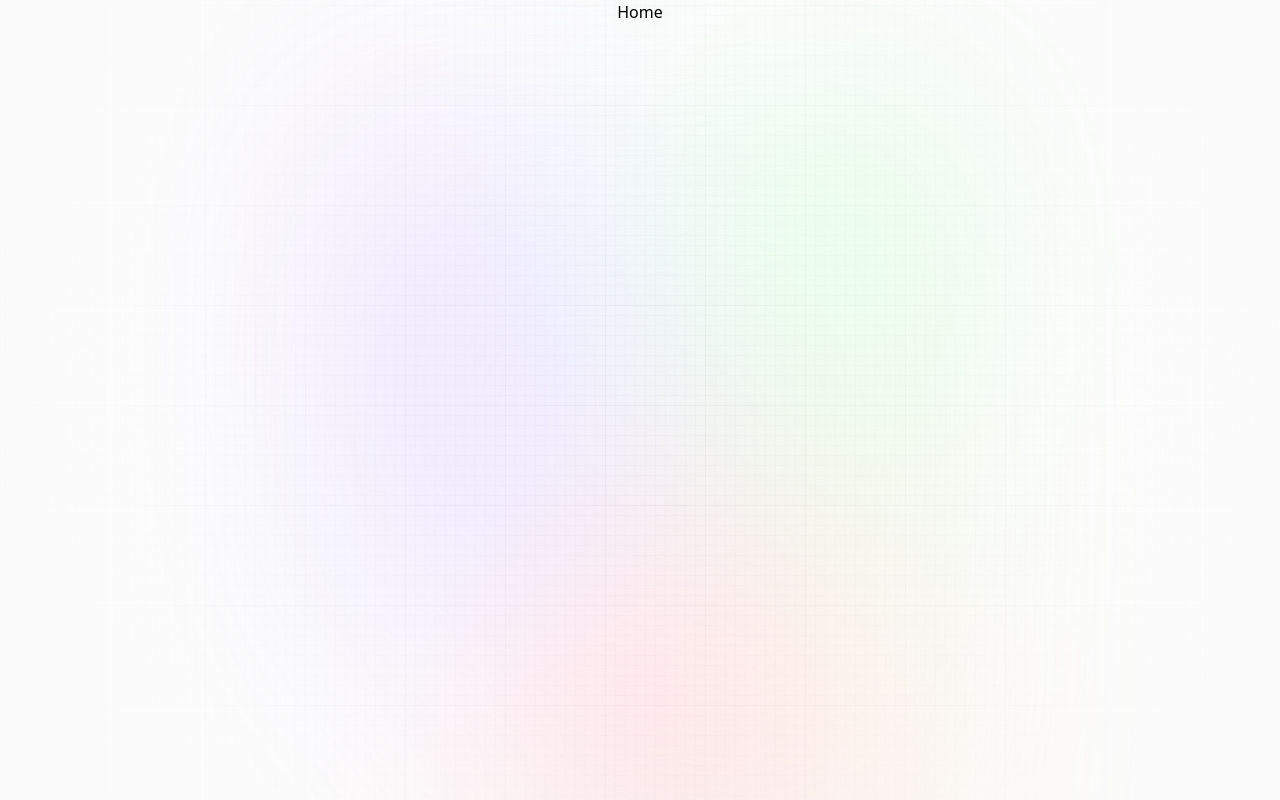
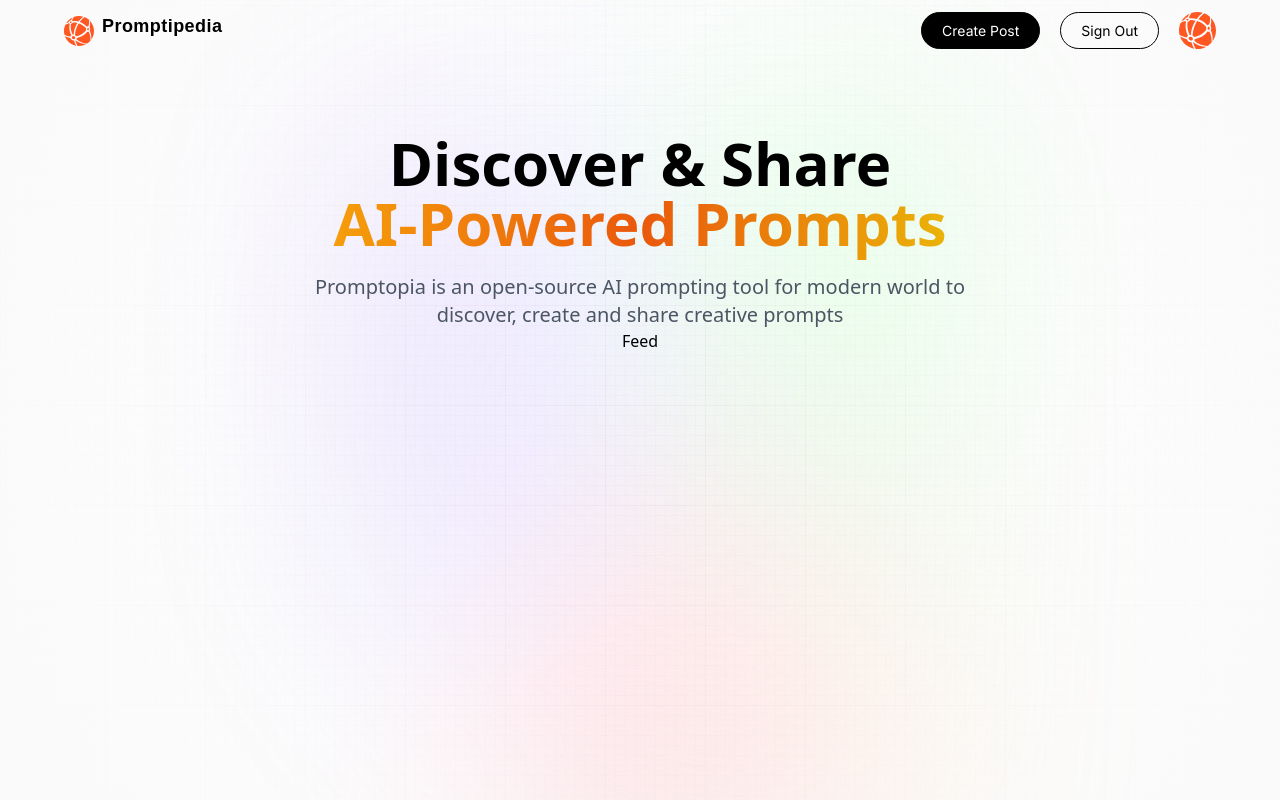
Before and after one commit to PatrickZimmerer/Next13-Promptipedia, a Next.js app: page / in a window 1280 px wide. Built offline with nearby package versions, Linux system fonts and the light colour scheme.

Commit message:
finished layout for nav, added feed component

```diff
--- a/app/layout.jsx
+++ b/app/layout.jsx
@@ -1,4 +1,6 @@
 import '@styles/globals.css';
+import Nav from '@components/Nav';
+import Provider from '@components/Provider';
 
 export const metadata = {
 	title: 'Promptipedia',
@@ -12,7 +14,10 @@
 				<div className="main">
 					<div className="gradient" />
 				</div>
-				<main className="app">{children}</main>
+				<main className="app">
+					<Nav />
+					{children}
+				</main>
 			</body>
 		</html>
 	);
--- a/app/page.jsx
+++ b/app/page.jsx
@@ -1,7 +1,20 @@
-import React from 'react';
+import Feed from '@components/Feed';
 
 function Home() {
-	return <div>Home</div>;
+	return (
+		<section className="w-full flex justify-center flex-col items-center">
+			<h1 className="head_text text-center">
+				Discover & Share
+				<br className="max-md:hidden" />
+				<span className="orange_gradient text-center">AI-Powered Prompts</span>
+			</h1>
+			<p className="desc text-center">
+				Promptopia is an open-source AI prompting tool for modern world to discover, create and
+				share creative prompts
+			</p>
+			<Feed />
+		</section>
+	);
 }
 
 export default Home;
--- /dev/null
+++ b/components/Feed.jsx
@@ -0,0 +1,7 @@
+import React from 'react';
+
+function Feed() {
+	return <div>Feed</div>;
+}
+
+export default Feed;
--- /dev/null
+++ b/components/Nav.jsx
@@ -0,0 +1,134 @@
+'use client';
+
+import Link from 'next/link';
+import Image from 'next/image';
+import { useState, useEffect } from 'react';
+import { signIn, signOut, useSession, getProviders } from 'next-auth/react';
+
+function Nav() {
+	const isUserLoggedIn = true;
+
+	const [providers, setProviders] = useState(null);
+
+	const [toggleDropdown, setToggleDropdown] = useState(false);
+
+	useEffect(() => {
+		const setProviders = async () => {
+			const respone = await getProviders();
+
+			setProviders(response);
+		};
+	}, []);
+
+	return (
+		<nav className="flex justify-between w-full mb-16 pt-3">
+			<Link href="/" className="flex gap-2 justify-center">
+				<Image
+					src="/assets/images/logo.svg"
+					alt="Promptipedia Logo"
+					width={30}
+					height={30}
+					className="object-contain"
+				/>
+				<p className="logo_text">Promptipedia</p>
+			</Link>
+			<div className="sm:flex hidden">
+				{isUserLoggedIn ? (
+					<div className="flex gap-3 md:gap-5">
+						<Link href="/create-prompt" className="black_btn">
+							Create Post
+						</Link>
+
+						<button type="button" onClick={signOut} className="outline_btn">
+							Sign Out
+						</button>
+
+						<Link href="/profile">
+							<Image
+								src="/assets/images/logo.svg"
+								alt="profile"
+								width={37}
+								height={37}
+								className="rounded-fill"
+							/>
+						</Link>
+					</div>
+				) : (
+					<>
+						{providers &&
+							Object.values(providers).map((provider) => (
+								<button
+									type="button"
+									key={provider.name}
+									onClick={() => signIn(provider.id)}
+									className="black_btn"
+								>
+									Sign In
+								</button>
+							))}
+					</>
+				)}
+			</div>
+			{/* Mobile Navigation */}
+			<div className="sm:hidden flex relative">
+				{isUserLoggedIn ? (
+					<div className="flex">
+						<Image
+							src="/assets/images/logo.svg"
+							width={37}
+							height={37}
+							className="rounded-full"
+							alt="profile"
+							onClick={() => setToggleDropdown((prev) => !prev)}
+						/>
+
+						{toggleDropdown && (
+							<div className="dropdown">
+								<Link
+									href="/profile"
+									className="dropdown_link"
+									onClick={() => setToggleDropdown(false)}
+								>
+									My Profile
+								</Link>
+								<Link
+									href="/create-prompt"
+									className="dropdown_link"
+									onClick={() => setToggleDropdown(false)}
+								>
+									New Prompt
+								</Link>
+								<button
+									type="button"
+									onClick={() => {
+										setToggleDropdown(false);
+										signOut();
+									}}
+									className="mt-2 w-full black_btn"
+								>
+									Sign Out
+								</button>
+							</div>
+						)}
+					</div>
+				) : (
+					<>
+						{providers &&
+							Object.values(providers).map((provider) => (
+								<button
+									type="button"
+									key={provider.name}
+									onClick={() => signIn(provider.id)}
+									className="black_btn"
+								>
+									Sign In
+								</button>
+							))}
+					</>
+				)}
+			</div>
+		</nav>
+	);
+}
+
+export default Nav;
```
